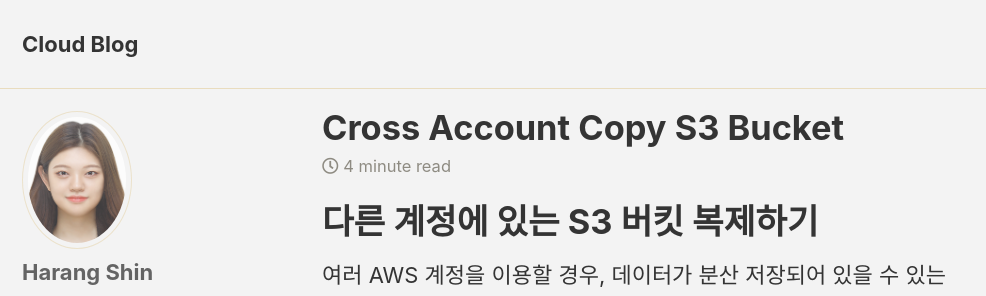
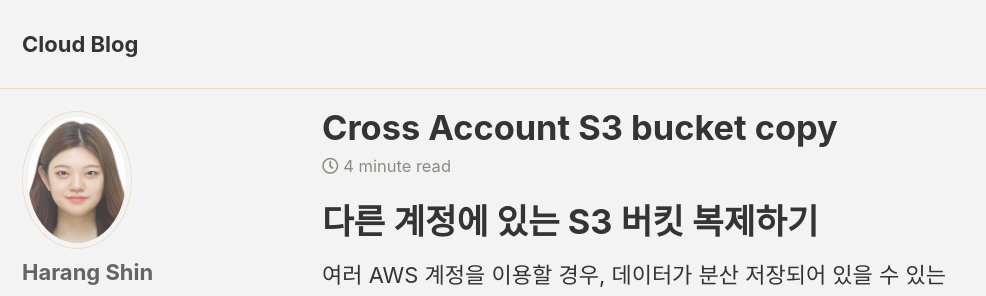
Before and after one commit to harang/harang.github.io, a Jekyll site: the page built from _posts/2022-11-02-cross-account-copy-s3-bucket.md, in a window 1280 px wide and 900 px high. Shown: the top 296 px of the window, without its empty margins (0-986 px from the left). Built offline with Jekyll 4.4.1, drawn with Linux system fonts in a browser that asks for light colours; cached includes are drawn as plain includes; part of the change alters nothing that is shown.

```diff
--- a/_posts/2022-11-02-cross-account-copy-s3-bucket.md
+++ b/_posts/2022-11-02-cross-account-copy-s3-bucket.md
@@ -1,3 +1,10 @@
+---
+title: "Cross Account S3 bucket copy"
+categories:
+  - AWS
+  - Cloud
+---
+
 # 다른 계정에 있는 S3 버킷 복제하기
 
 여러 AWS 계정을 이용할 경우, 데이터가 분산 저장되어 있을 수 있는데
```
